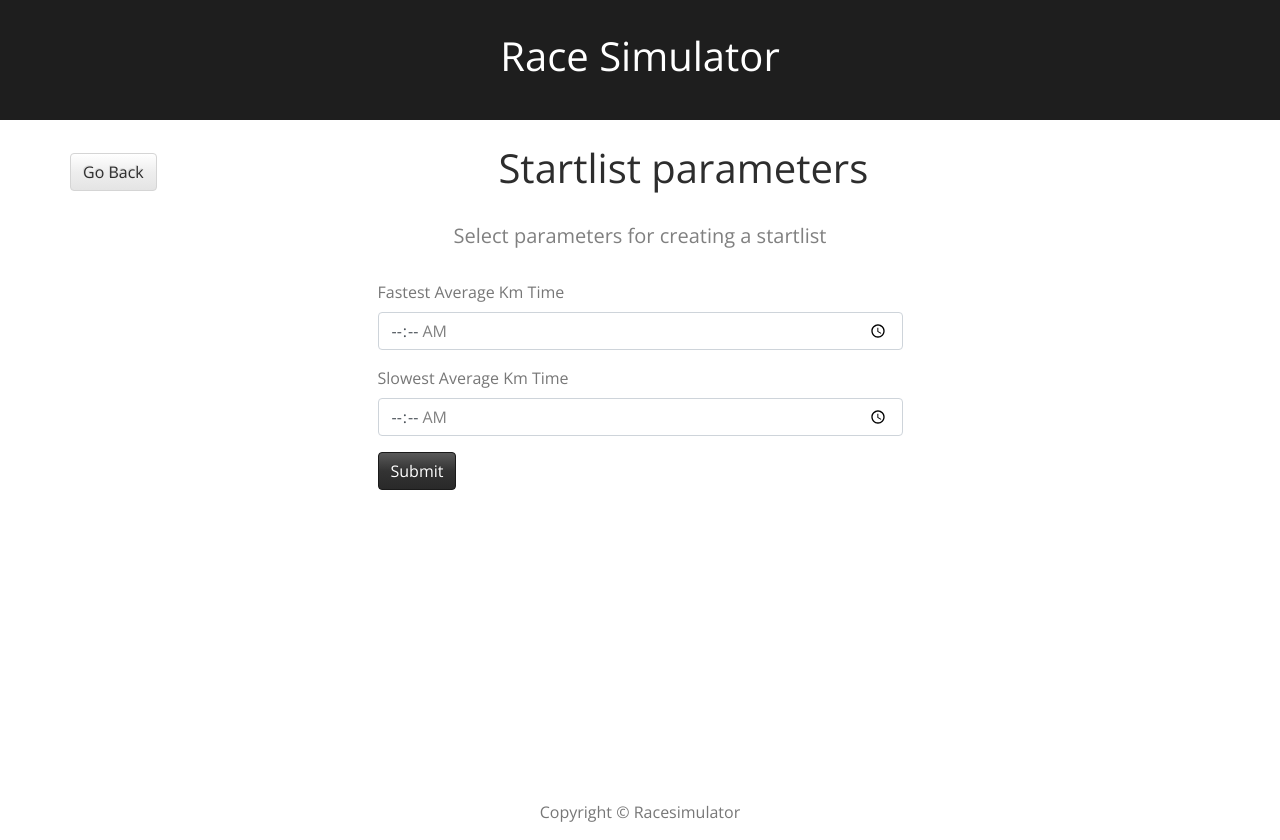
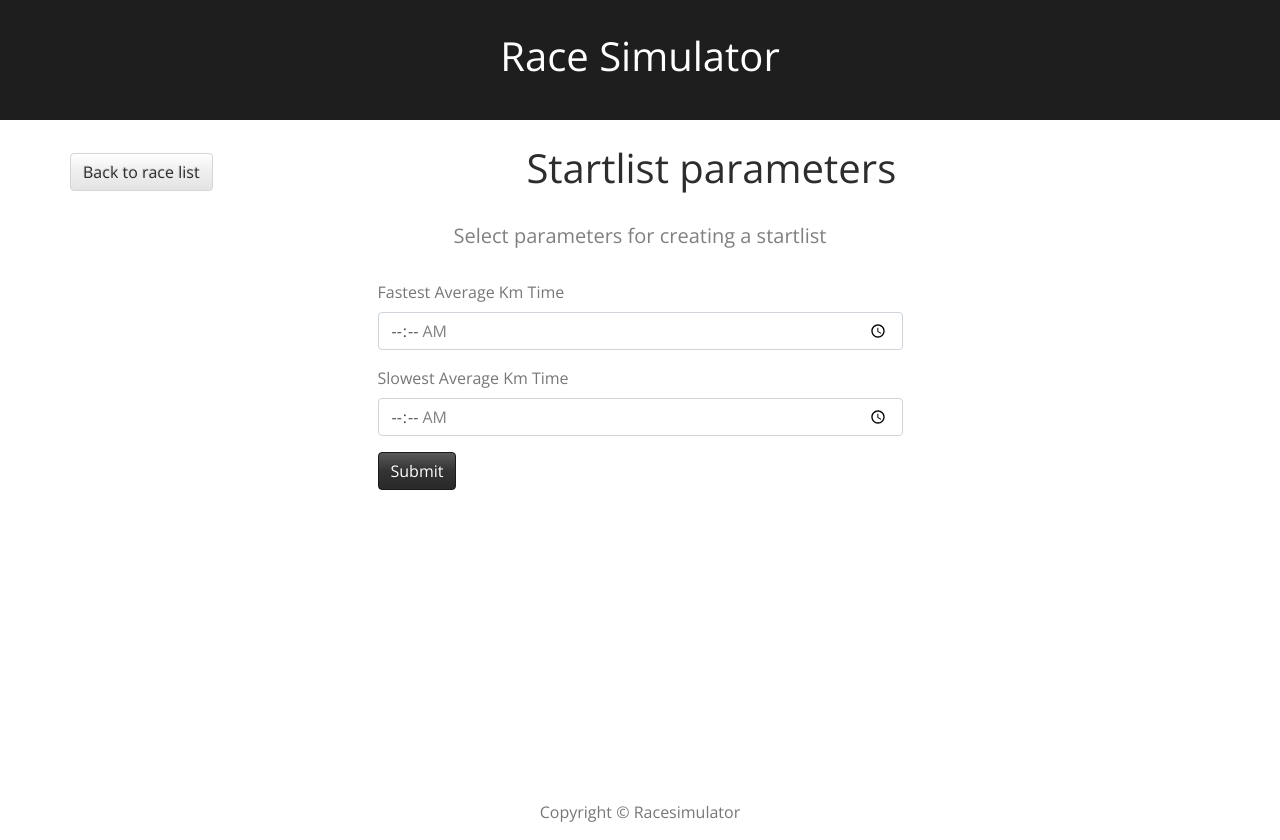
Before and after one commit to AntonWelliver/racesimulator, a React (Create React App) app in the folder frontend/: page /entry-parameters/1 in a window 1280 px wide. Built offline with nearby package versions, Linux system fonts and the light colour scheme.

Commit message:
saved info in sessionStorage

```diff
--- a/frontend/src/actions/simulatorActions.js
+++ b/frontend/src/actions/simulatorActions.js
@@ -104,6 +104,9 @@ export const createStartlist = (id, minKmTimeSec, maxKmTimeSec) => async (dispat
             type: CREATE_STARTLIST_SUCCESS,
             payload: startList
         });
+
+        sessionStorage.setItem('startlist', JSON.stringify(startList))
+
     } catch (error) {
         dispatch({
             type: CREATE_STARTLIST_FAIL,
--- a/frontend/src/screens/EntryParameterScreen.js
+++ b/frontend/src/screens/EntryParameterScreen.js
@@ -47,7 +47,7 @@ const EntryParameterScreen = ({ match, history }) => {
     return (
         <>
             <Row className='align-items-center text-center my-4'>
-                <Button variant='light' className='align-self-center' onClick={() => goBack()}>Go Back</Button>
+                <Button variant='light' className='align-self-center' onClick={() => goBack()}>Back to race list</Button>
                 <Col>
                     <h1>Startlist parameters</h1>
                 </Col>
--- a/frontend/src/screens/RaceParameterScreen.js
+++ b/frontend/src/screens/RaceParameterScreen.js
@@ -29,9 +29,13 @@ const RaceParameterScreen = ({ match, history }) => {
         }
     }, [dispatch, race, raceId])
 
-    const goBack = () => {
+    const backToRaceList = () => {
         dispatch({ type: SINGLE_RACE_RESET })
         history.push('/')
+    }
+
+    const backToStartList = () => {
+        history.push(`/startlist/${raceId}`)
     }
 
     const timeInSec = (timeStr) => {
@@ -73,7 +77,8 @@ const RaceParameterScreen = ({ match, history }) => {
     return (
         <>
             <Row className='align-items-center text-center my-4'>
-                <Button variant='light' className='align-self-center' onClick={() => goBack()}>Go Back</Button>
+                <Button variant='light' className='align-self-center' onClick={() => backToRaceList()}>Back to race list</Button>
+                <Button variant='light' className='align-self-center' onClick={() => backToStartList()}>Back to start list</Button>
                 <Col>
                     <h1>Simulator parameters</h1>
                 </Col>
--- a/frontend/src/screens/ResultListScreen.js
+++ b/frontend/src/screens/ResultListScreen.js
@@ -5,8 +5,14 @@ import Message from '../components/Message'
 import Loader from '../components/Loader'
 
 const ResultListScreen = ({ match, history }) => {
-    const goBack = () => {
+    const raceId = match.params.id
+
+    const backToRaceList = () => {
         history.push('/')
+    }
+
+    const backToStartList = () => {
+        history.push(`/startlist/${raceId}`)
     }
 
     const resultInfo = useSelector(state => state.resultInfo)
@@ -54,7 +60,8 @@ const ResultListScreen = ({ match, history }) => {
     return (
         <>
             <Row className='align-items-center text-center my-4'>
-                <Button variant='light' className='align-self-center' onClick={() => goBack()}>Go Back</Button>
+                <Button variant='light' className='align-self-center' onClick={() => backToRaceList()}>Back to race list</Button>
+                <Button variant='light' className='align-self-center' onClick={() => backToStartList()}>Back to start list</Button>
                 <Col>
                     <h1>ResultList</h1>
                 </Col>
--- a/frontend/src/screens/StartListScreen.js
+++ b/frontend/src/screens/StartListScreen.js
@@ -40,7 +40,7 @@ const StartListScreen = ({ match, history }) => {
     return (
         <>
             <Row className='align-items-center text-center my-4'>
-                <Button variant='light' className='align-self-center' onClick={() => goBack()}>Go Back</Button>
+                <Button variant='light' className='align-self-center' onClick={() => goBack()}>Back to race list</Button>
                 <Col>
                     <h1>Startlist</h1>
                 </Col>
--- a/frontend/src/store.js
+++ b/frontend/src/store.js
@@ -10,7 +10,11 @@ const reducer = combineReducers({
     resultInfo: resultInfoReducer
 })
 
-const initialState = {}
+const startlistFromStorage = sessionStorage.getItem('startlist') ? JSON.parse(sessionStorage.getItem('startlist')) : {}
+
+const initialState = {
+    startInfo: { startList: startlistFromStorage }
+}
 
 const middleware = [thunk]
 
```
Also changed, not shown: 2 other files (tests, documents, lock files or other folders).
